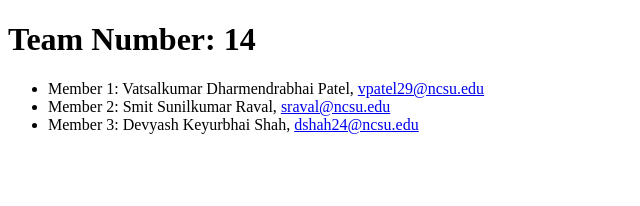
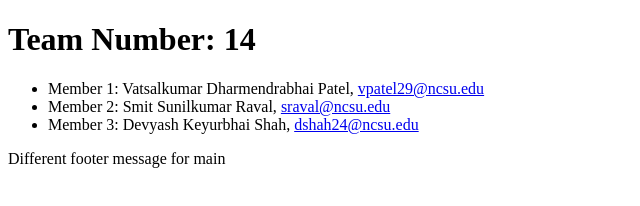
Before and after one commit to vsd-fall2024se/hw5, a plain HTML site: page index.html in a window 1280 px wide. Shown: the whole page, without its empty margins (0-640 px from the left). Drawn offline with Linux system fonts and the light colour scheme.

Commit message:
different footer on main branch

```diff
--- a/index.html
+++ b/index.html
@@ -23,3 +23,4 @@
     </ul>
   </body>
 </html>
+<footer><p>Different footer message for main</p></footer>
```
